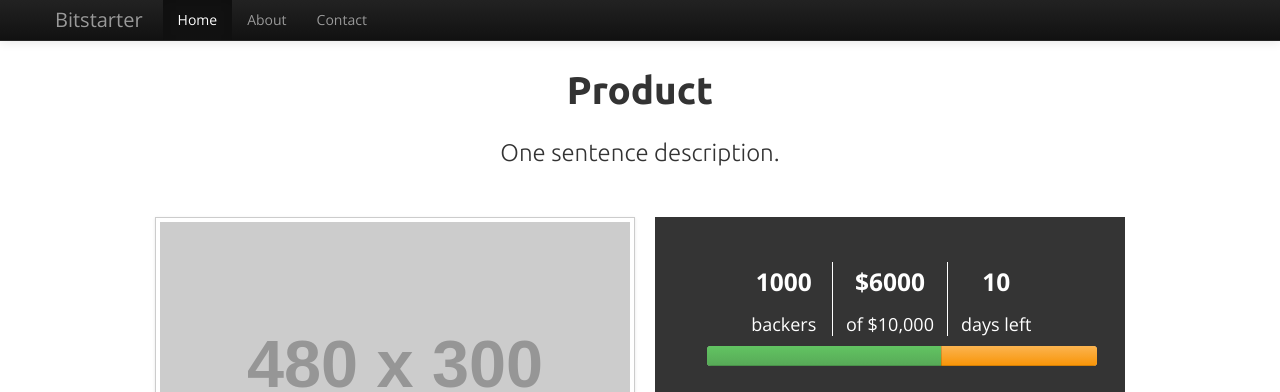
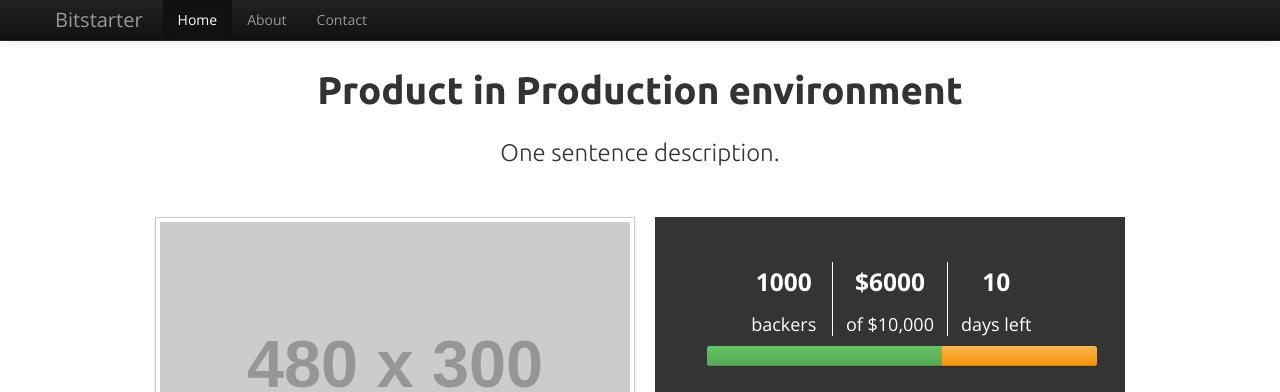
Before and after one commit to kamilsmuga/bitstarter, a website: page index.html in a window 1280 px wide. Shown: the top 392 px of the page. Drawn offline with nearby package versions, Linux system fonts and the light colour scheme; placeholder pictures from the web are drawn by us.

Commit message:
index.html reflects production nature of this branch

```diff
--- a/index.html
+++ b/index.html
@@ -144,7 +144,7 @@
       <!-- www.google.com/fonts/specimen/Ubuntu#pairings -->
       <div class="row-fluid heading">
         <div class="span12">
-          <h1>Product</h1>
+          <h1>Product in Production environment</h1>
         </div>
       </div>
       <div class="row-fluid subheading">
```
